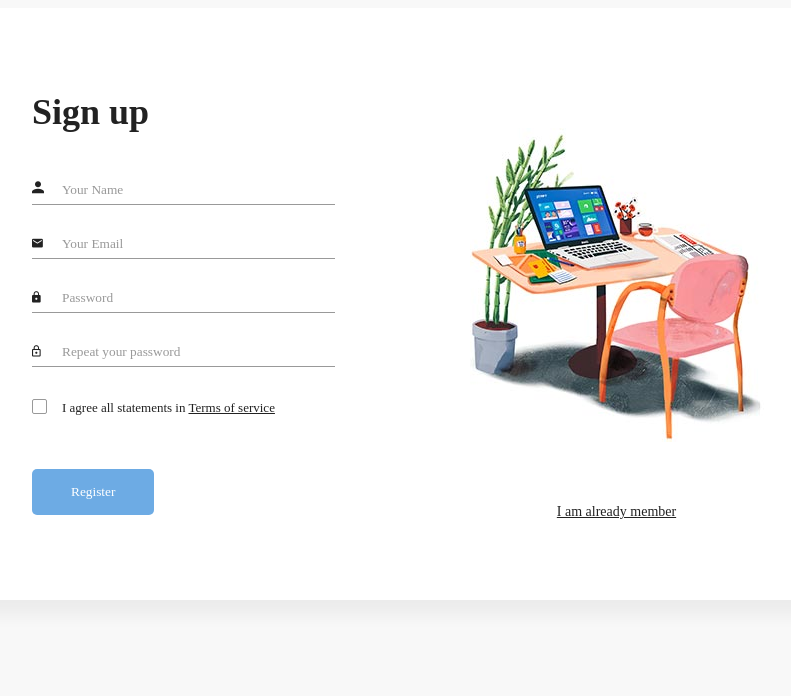
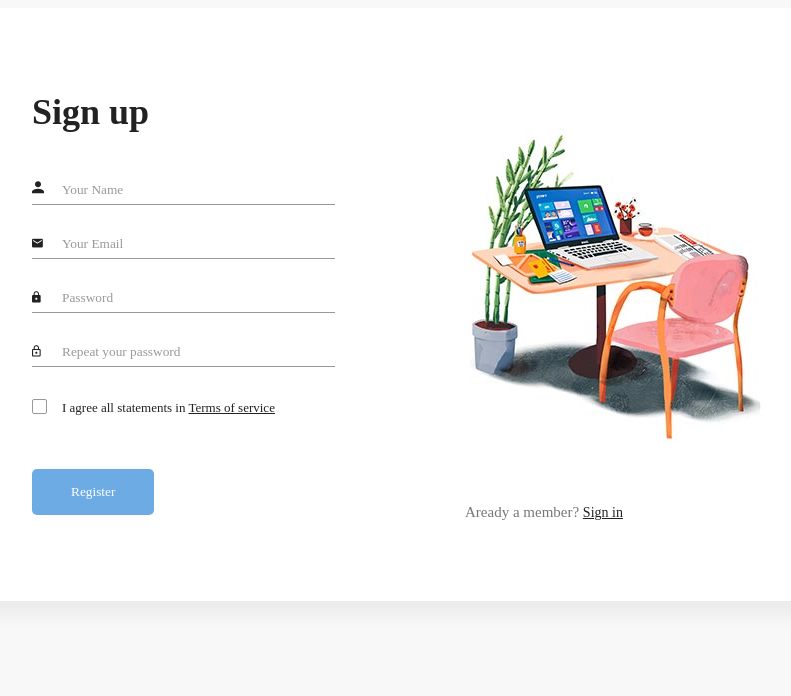
Before and after one commit to fabianuzukwu/Team_Workstation, a PHP site: page /register.html in a window 1280 px wide. Shown: the top 696 px of the page, without its empty margins (267-1058 px from the left). Run offline with PHP 8.4, Linux system fonts and the light colour scheme; some web fonts are replaced.

Commit message:
Made proper arrangement to login and register page

```diff
--- a/HTML Template/css/style.css
+++ b/HTML Template/css/style.css
@@ -291,8 +291,7 @@ figure {
 .signup-image-link {
   font-size: 14px;
   color: #222;
-  display: block;
-  text-align: center; }
+   }
 
 .term-service {
   font-size: 13px;
@@ -330,7 +329,7 @@ input {
   input:-moz-placeholder {
     color: #999; }
   input:focus {
-    border-bottom: 1px solid #222; }
+    border-bottom: 2px solid #5a22db;; }
     input:focus::-webkit-input-placeholder {
       color: #222; }
     input:focus::-moz-placeholder {
--- a/HTML Template/login.html
+++ b/HTML Template/login.html
@@ -21,7 +21,6 @@
                 <div class="signin-content">
                     <div class="signin-image">
                         <figure><img src="images/signin-image.jpg" alt="sing up image"></figure>
-                        <a href="register.html" class="signup-image-link">Create an account</a>
                     </div>
 
                     <div class="signin-form">
@@ -43,6 +42,7 @@
                                 <input type="submit" name="signin" id="signin" class="form-submit" value="Log in"/>
                             </div>
                         </form>
+                        <p>Don't have an account? <a href="register.html" class="signup-image-link">Sign Up</a></p>
                         <div class="social-login">
                             <span class="social-label">We are social</span>
                             <ul class="socials">
--- a/HTML Template/register.html
+++ b/HTML Template/register.html
@@ -50,7 +50,7 @@
                     </div>
                     <div class="signup-image">
                         <figure><img src="images/signup-image.jpg" alt="sing up image"></figure>
-                        <a href="login.html" class="signup-image-link">I am already member</a>
+                        <p>Aready a member? <a href="login.html" class="signup-image-link">Sign in</a></p>
                     </div>
                 </div>
             </div>
```
